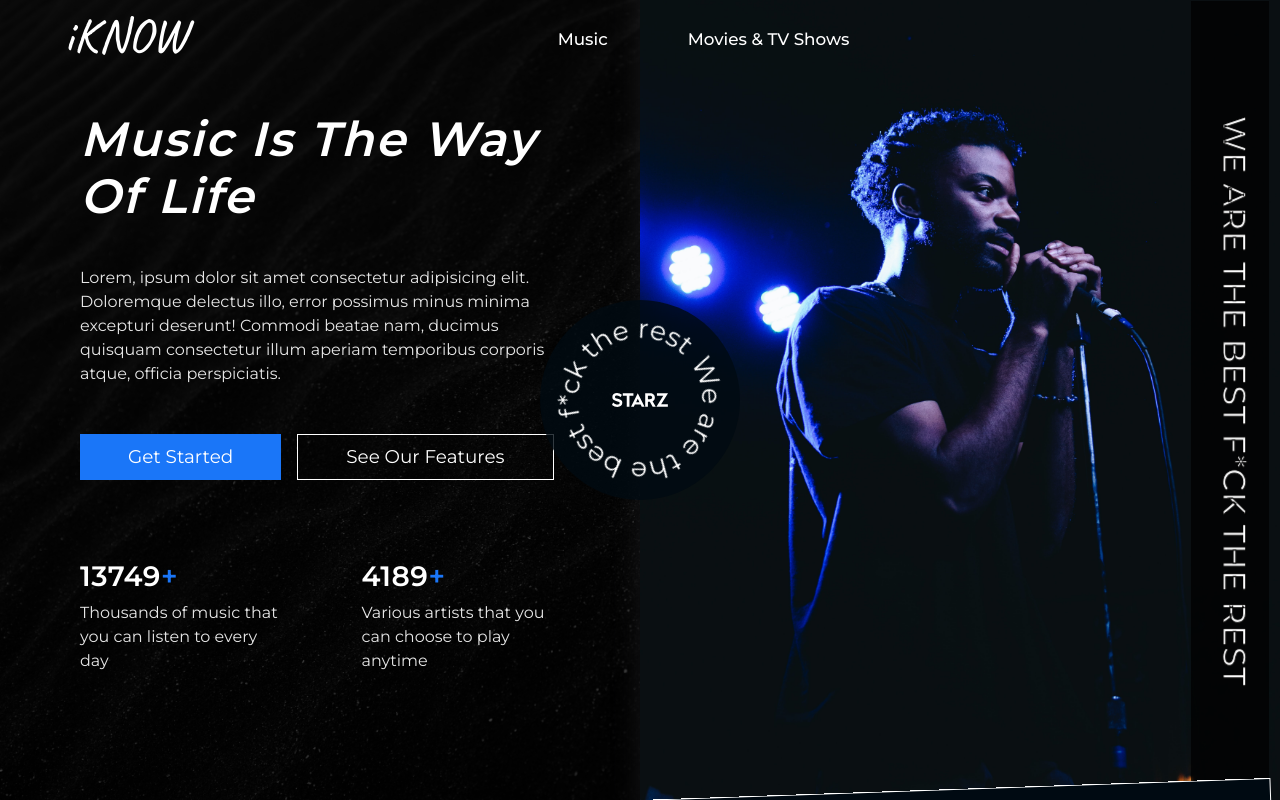
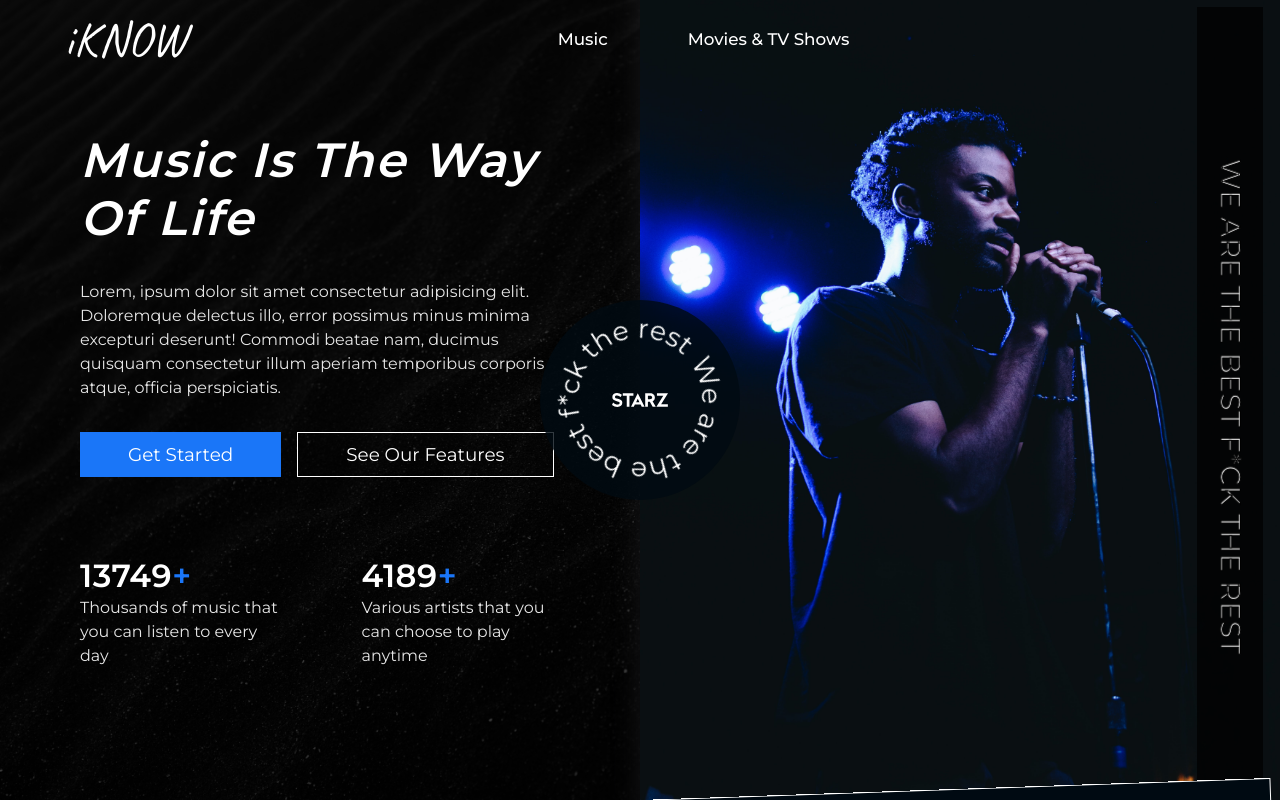
Before and after one commit to im-luka/iknow-nextjs, a Next.js app: page / in a window 1280 px wide. Shown: the top 800 px of the page. Built offline with nearby package versions, Linux system fonts and the light colour scheme.

Commit message:
added tailwind setup

```diff
--- a/components/home/music/music-container.module.scss
+++ b/components/home/music/music-container.module.scss
@@ -44,6 +44,7 @@
 
     .outline {
       text-transform: uppercase;
+      font-size: 1.75rem;
     }
 
     @include mobile {
@@ -110,6 +111,7 @@
 
           h3 {
             font-weight: 600;
+            font-size: 2rem;
 
             span {
               color: $color-blue;
--- a/components/home/screenplay/screenplay-container.module.scss
+++ b/components/home/screenplay/screenplay-container.module.scss
@@ -19,6 +19,7 @@
   .outline {
     text-transform: uppercase;
     transform: rotate(180deg);
+    font-size: 1.75rem;
   }
 
   @include mobile {
--- a/components/screenplay/discovery/movie-list-container.module.scss
+++ b/components/screenplay/discovery/movie-list-container.module.scss
@@ -2,4 +2,9 @@
 
 .ml-container {
   margin-bottom: 3rem;
+
+  h2 {
+    font-size: 2rem;
+    font-weight: 400;
+  }
 }
--- a/components/screenplay/discovery/movie-list-item.module.scss
+++ b/components/screenplay/discovery/movie-list-item.module.scss
@@ -26,6 +26,7 @@
   }
 
   &__title {
+    font-size: 1.9rem;
     position: absolute;
     width: 100%;
     left: 50%;
--- a/components/screenplay/discovery/movie-list.module.scss
+++ b/components/screenplay/discovery/movie-list.module.scss
@@ -4,14 +4,14 @@
   margin-bottom: 5rem;
 
   .swiper-slide {
-    width: 20%;
+    width: 18%;
 
     @include tablet {
-      width: 30%;
+      width: 26%;
     }
 
     @include mobile {
-      width: 40%;
+      width: 35%;
     }
   }
 }
--- a/components/screenplay/modal/favorites-modal.module.scss
+++ b/components/screenplay/modal/favorites-modal.module.scss
@@ -33,6 +33,7 @@
     margin-bottom: 1.5rem;
 
     svg {
+      display: inline;
       margin-top: -5px;
       margin-left: 5px;
     }
--- a/components/screenplay/modal/info-modal.module.scss
+++ b/components/screenplay/modal/info-modal.module.scss
@@ -57,6 +57,11 @@
       flex-direction: column;
       align-items: flex-start;
       justify-content: space-evenly;
+
+      h2 {
+        font-size: 1.85rem;
+        font-weight: 600;
+      }
 
       p {
         font-size: 0.95rem;
--- a/components/screenplay/utils/favorites-button.module.scss
+++ b/components/screenplay/utils/favorites-button.module.scss
@@ -5,6 +5,7 @@
   cursor: pointer;
 
   svg {
+    display: inline;
     position: relative;
     z-index: 10;
     margin-right: 0.35rem;
--- a/package.json
+++ b/package.json
@@ -23,7 +23,10 @@
     "use-debounce": "^8.0.3"
   },
   "devDependencies": {
+    "autoprefixer": "^10.4.8",
     "eslint": "8.20.0",
-    "eslint-config-next": "12.2.3"
+    "eslint-config-next": "12.2.3",
+    "postcss": "^8.4.16",
+    "tailwindcss": "^3.1.8"
   }
 }
--- /dev/null
+++ b/postcss.config.js
@@ -0,0 +1,6 @@
+module.exports = {
+  plugins: {
+    tailwindcss: {},
+    autoprefixer: {},
+  },
+}
--- a/styles/globals.scss
+++ b/styles/globals.scss
@@ -1,4 +1,8 @@
 @use "../sass/index" as *;
+
+@tailwind base;
+@tailwind components;
+@tailwind utilities;
 
 @import url("https://fonts.googleapis.com/css2?family=Caveat:wght@400;500;600;700&family=Montserrat:wght@100;200;300;400;500;600;700;800;900&display=swap");
 
--- /dev/null
+++ b/tailwind.config.js
@@ -0,0 +1,11 @@
+/** @type {import('tailwindcss').Config} */
+module.exports = {
+  content: [
+    "./pages/**/*.{js,ts,jsx,tsx}",
+    "./components/**/*.{js,ts,jsx,tsx}",
+  ],
+  theme: {
+    extend: {},
+  },
+  plugins: [],
+};
```
Also changed, not shown: 2 other files (tests, documents, lock files or other folders).
